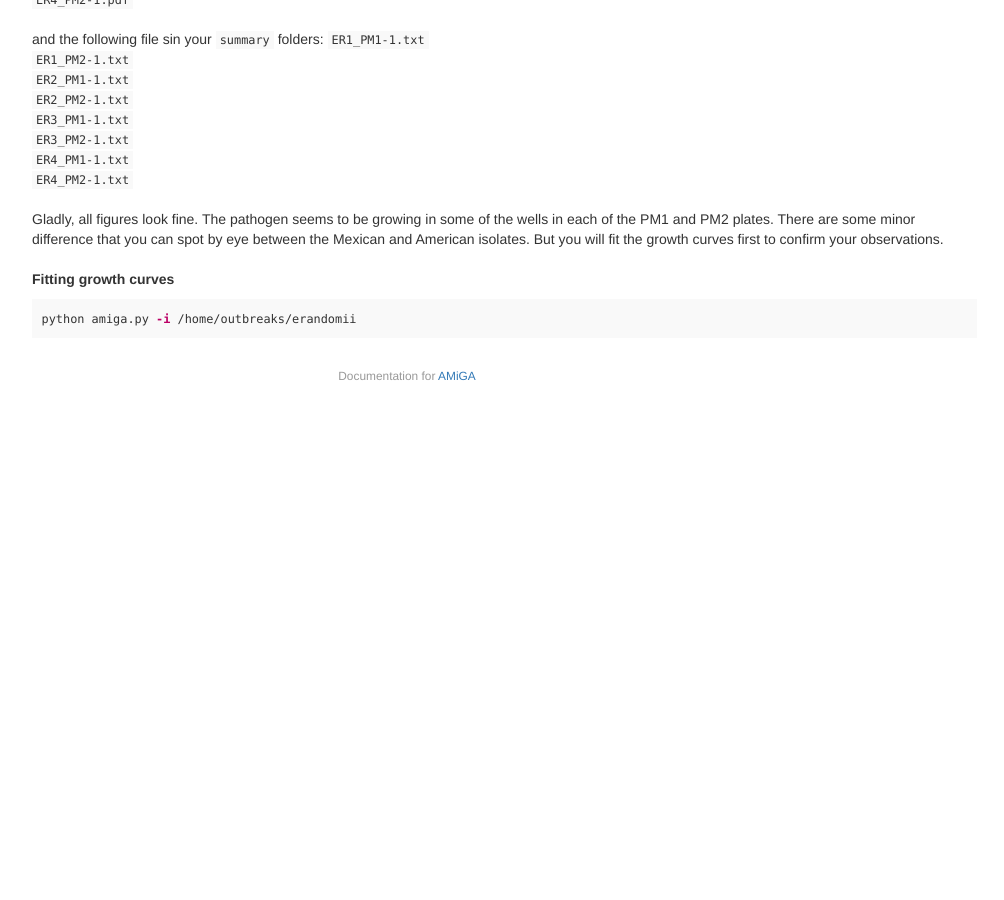
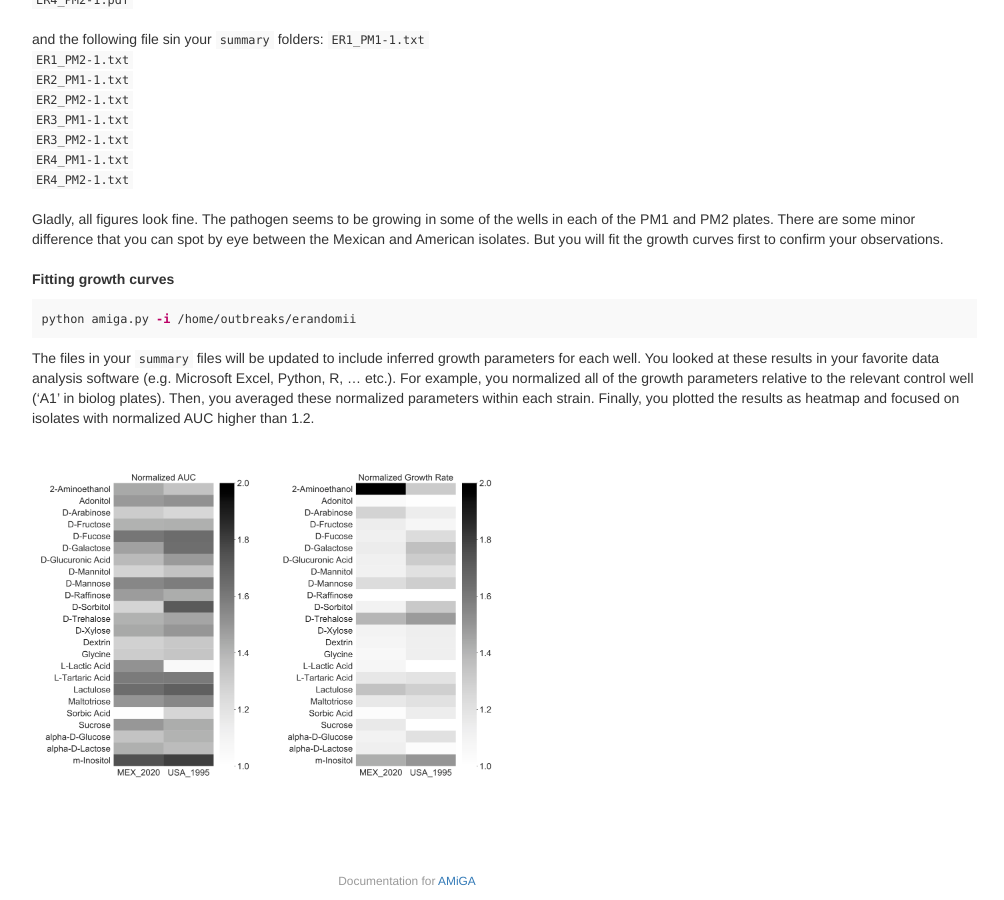
Before and after one commit to firasmidani/amiga, a Jekyll site: the page built from docs/_posts/2020-03-23-example.md, in a window 1280 px wide and 900 px high, scrolled down 1158 px. Shown: the whole window, without its empty margins (233-1237 px from the left). Built offline with Jekyll 4.4.1, drawn with Linux system fonts in a browser that asks for light colours; before the commit the page ends 1563 px from its top, so only the background shows below that.

Commit message:
heatmaps added

````diff
--- a/docs/_posts/2020-03-23-example.md
+++ b/docs/_posts/2020-03-23-example.md
@@ -74,3 +74,10 @@ Gladly, all figures look fine. The pathogen seems to be growing in some of the w
 ```bash
 python amiga.py -i /home/outbreaks/erandomii
 ```
+
+The files in your `summary` files will be updated to include inferred growth parameters for each well. You looked at these results in your favorite data analysis software (e.g. Microsoft Excel, Python, R, ... etc.). For example, you normalized all of the growth parameters relative to the relevant control well ('A1' in biolog plates). Then, you averaged these normalized parameters within each strain. Finally, you plotted the results as heatmap and focused on isolates with normalized AUC higher than 1.2.
+
+![amiga directory tree example](../assets/img/heatmaps.png){:width="500px"}
+
+
+<br />
--- a/libs/aio.py
+++ b/libs/aio.py
@@ -154,7 +154,7 @@ def parseCommand(config):
     args_dict['merge'] = args.merge_summary
     args_dict['pd'] = args.plot_derivative
     args_dict['obs'] = args.only_basic_summary
-    args_dict['sad'] = args.save_derived_data
+    args_dict['sad'] = args.save_all_data
     args_dict['sdd'] = args.save_derived_data
     args_dict['sfd'] = args.save_fitted_data
     args_dict['std'] = args.save_transformed_data
````
Also changed, not shown: docs/assets/img/heatmaps.png (added).
